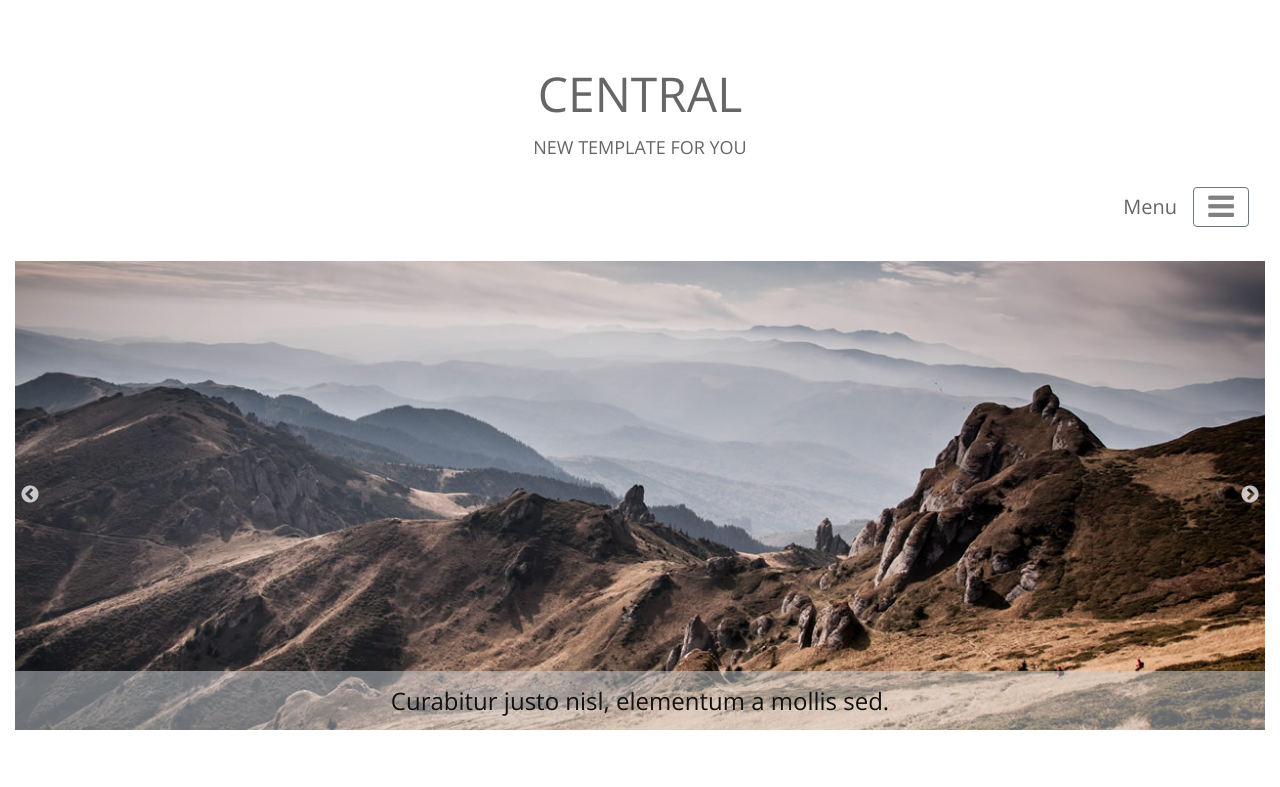
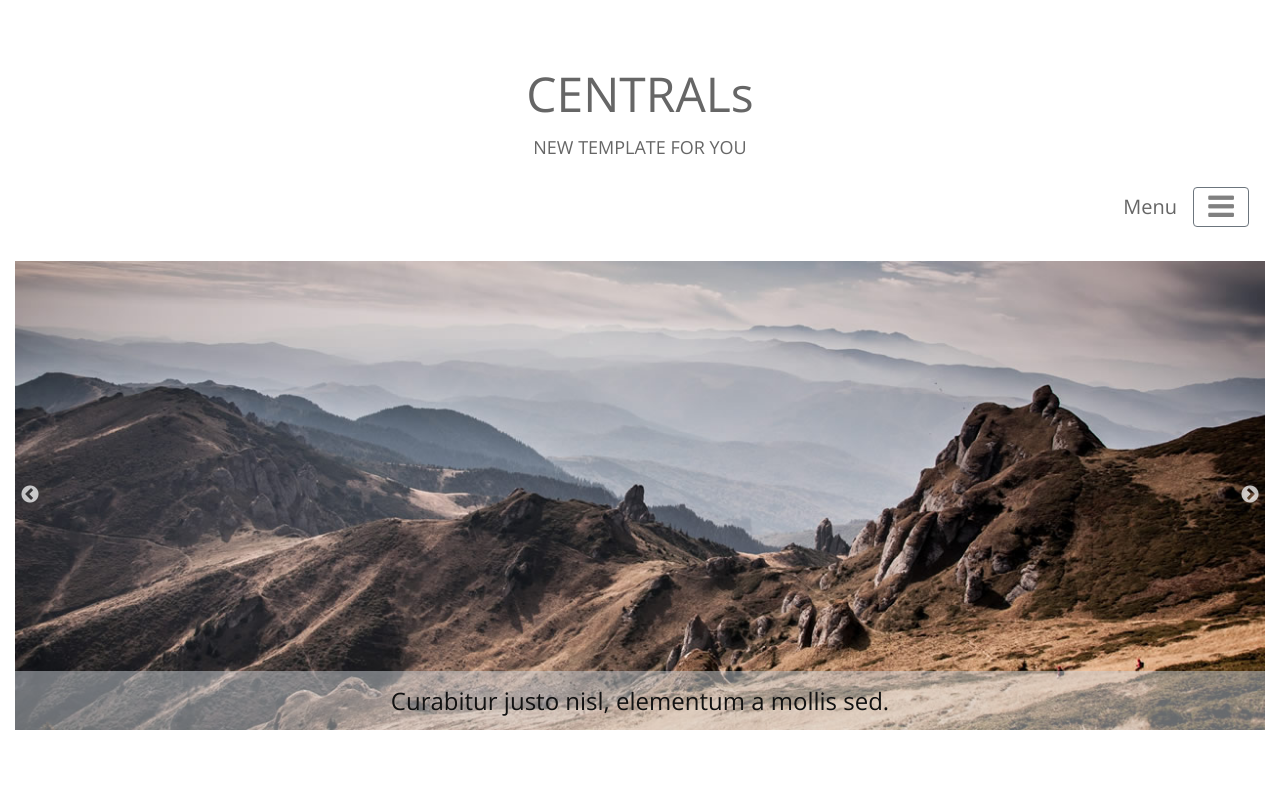
Before and after one commit to shams02/centeral_web, a plain HTML site: page index.html in a window 1280 px wide. Shown: the top 787 px of the page. Drawn offline with nearby package versions, Linux system fonts and the light colour scheme.

Commit message:
update file

```diff
--- a/index.html
+++ b/index.html
@@ -47,7 +47,7 @@
     <div class="container">
         <section class="tm-section-head" id="top">
             <header id="header" class="text-center tm-text-gray">
-                <h1>CENTRAL</h1>
+                <h1>CENTRALs</h1>
                 <p>NEW TEMPLATE FOR YOU</p>
             </header>
 
```
